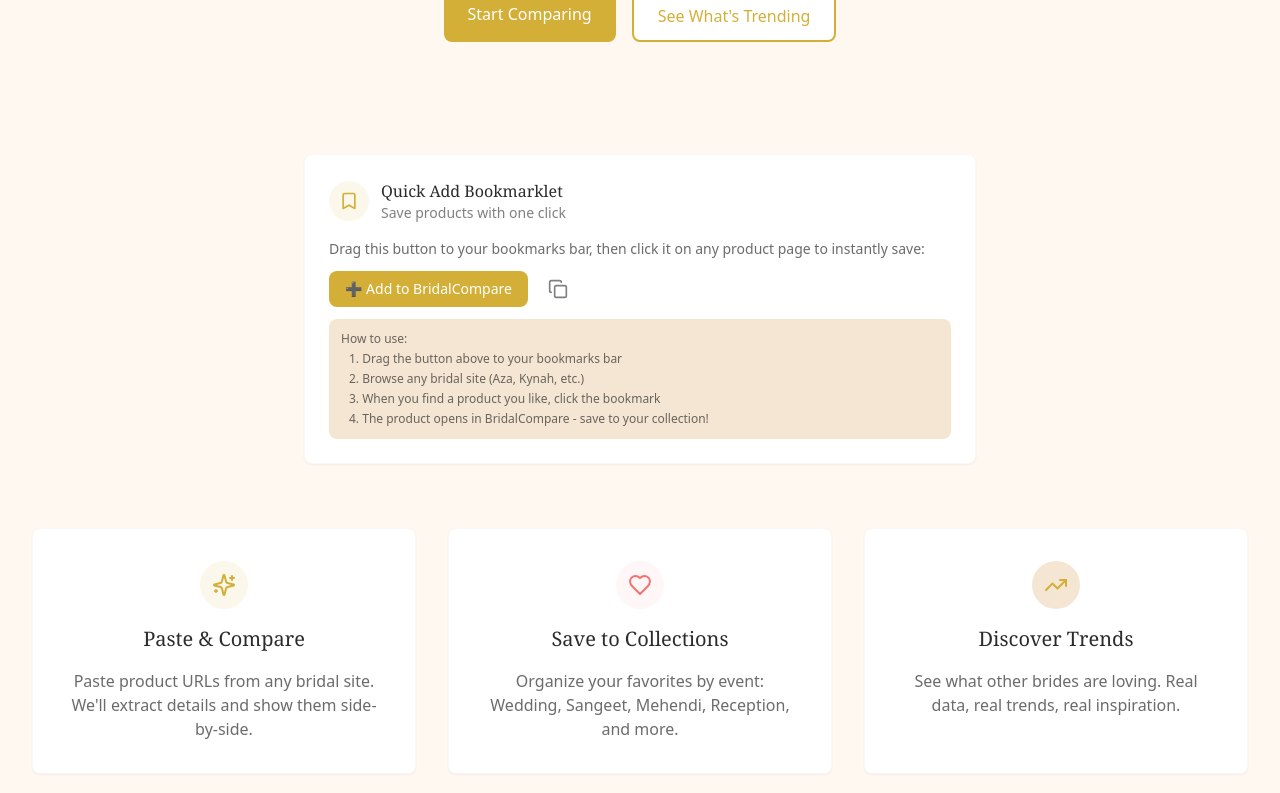
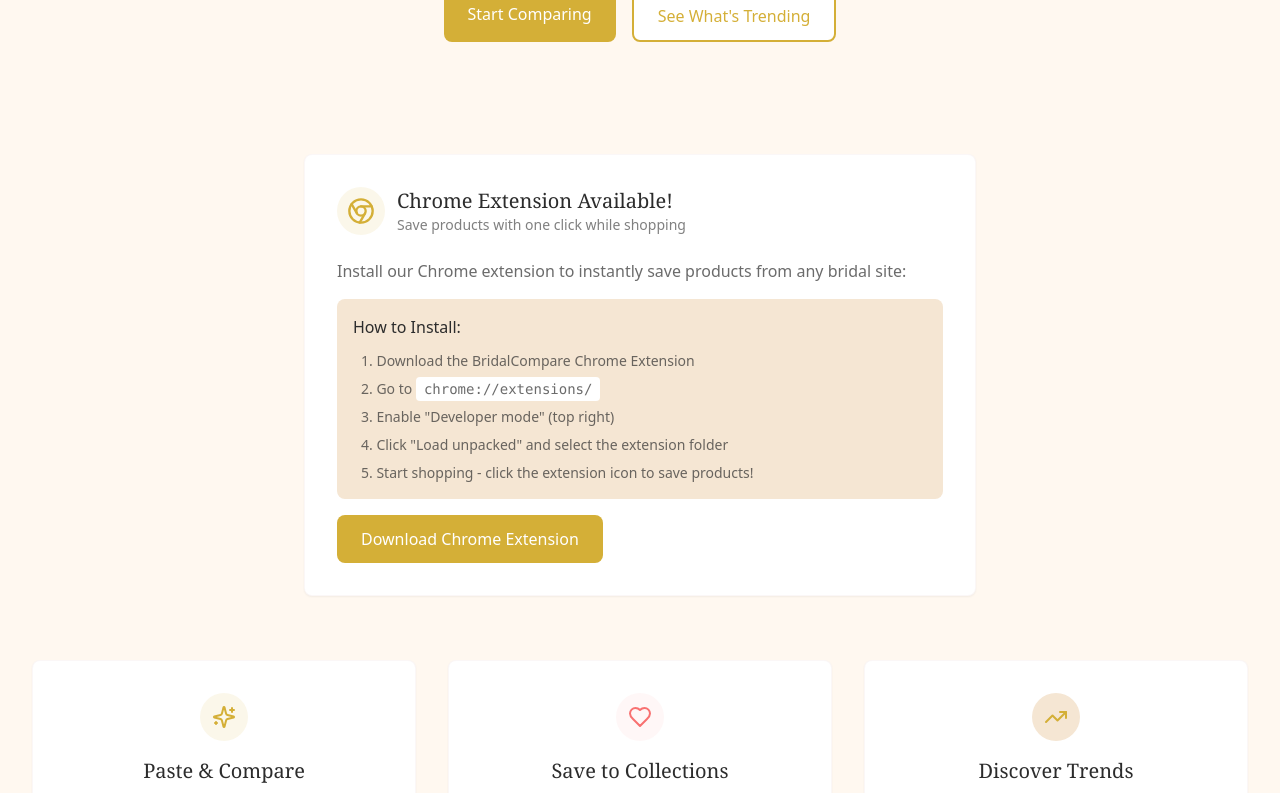
Before and after one commit to manumarri-sudo/bridalcompare, a Next.js app: page / in a window 1280 px wide. Shown: the part 411-1204 px from the top of the page. Built offline with nearby package versions, Linux system fonts and the light colour scheme; no server answers; the database is empty.

Commit message:
Update homepage with extension instructions

```diff
--- a/src/app/page.tsx
+++ b/src/app/page.tsx
@@ -1,7 +1,6 @@
 import Link from "next/link";
-import { Sparkles, Heart, TrendingUp } from "lucide-react";
+import { Sparkles, Heart, TrendingUp, Chrome } from "lucide-react";
 import TrendingSection from "@/components/trending/TrendingSection";
-import Bookmarklet from "@/components/ui/Bookmarklet";
 
 export default function HomePage() {
   return (
@@ -25,9 +24,45 @@
         </div>
       </section>
 
-      {/* Bookmarklet Section */}
+      {/* Chrome Extension Section */}
       <section className="max-w-2xl mx-auto">
-        <Bookmarklet />
+        <div className="bridal-card p-8 space-y-6">
+          <div className="flex items-center gap-3">
+            <div className="w-12 h-12 bg-bridal-gold/10 rounded-full flex items-center justify-center">
+              <Chrome className="w-7 h-7 text-bridal-gold" />
+            </div>
+            <div>
+              <h3 className="text-xl font-serif text-bridal-charcoal">Chrome Extension Available!</h3>
+              <p className="text-sm text-bridal-charcoal/60">Save products with one click while shopping</p>
+            </div>
+          </div>
+
+          <div className="space-y-4">
+            <p className="text-bridal-charcoal/70">
+              Install our Chrome extension to instantly save products from any bridal site:
+            </p>
+
+            <div className="bg-bridal-gold-light p-4 rounded-lg space-y-3">
+              <p className="font-medium text-bridal-charcoal">How to Install:</p>
+              <ol className="list-decimal list-inside space-y-2 text-sm text-bridal-charcoal/70 ml-2">
+                <li>Download the BridalCompare Chrome Extension</li>
+                <li>Go to <code className="bg-white px-2 py-1 rounded">chrome://extensions/</code></li>
+                <li>Enable "Developer mode" (top right)</li>
+                <li>Click "Load unpacked" and select the extension folder</li>
+                <li>Start shopping - click the extension icon to save products!</li>
+              </ol>
+            </div>
+
+            <a
+              href="https://github.com/manumarri-sudo/bridalcompare/releases"
+              target="_blank"
+              rel="noopener noreferrer"
+              className="bridal-btn-primary inline-block text-center"
+            >
+              Download Chrome Extension
+            </a>
+          </div>
+        </div>
       </section>
 
       {/* Features */}
```
